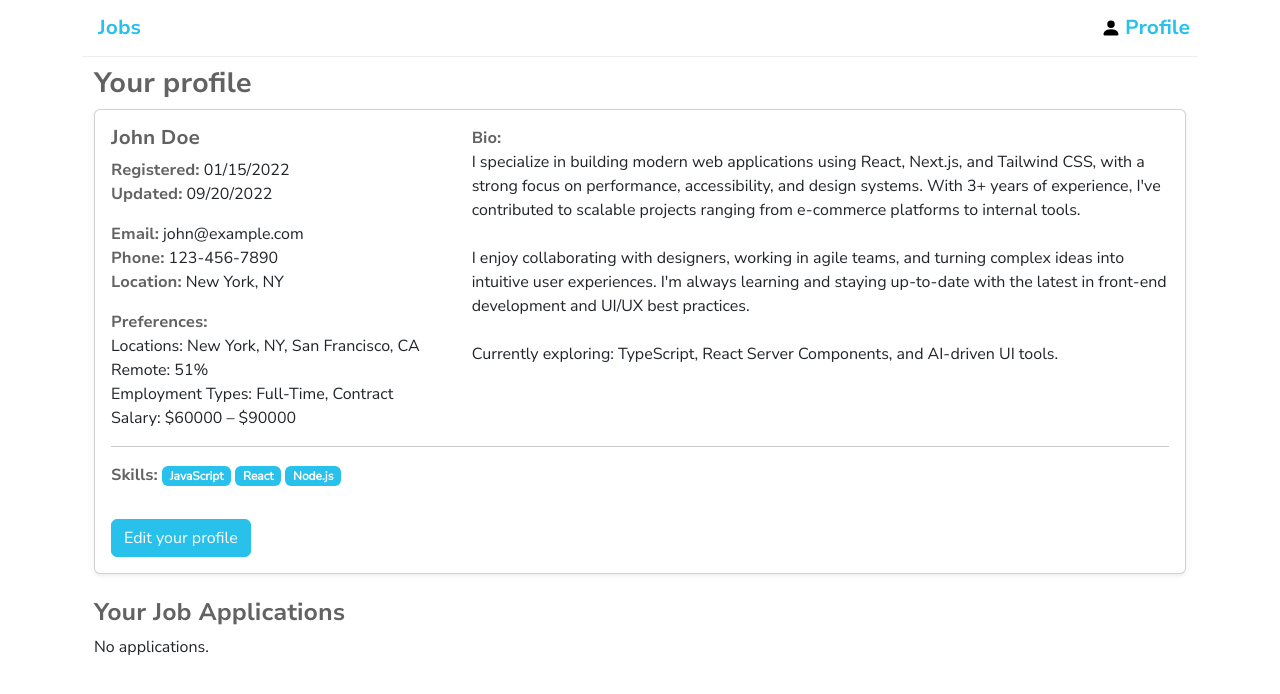
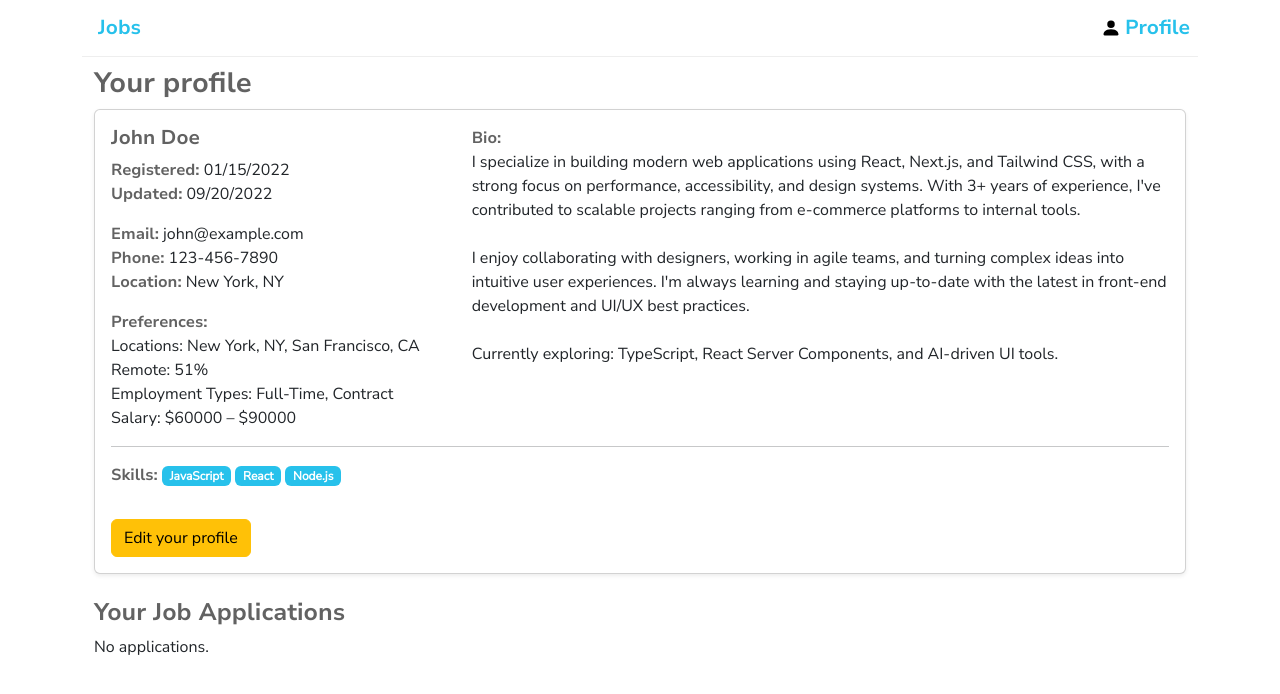
Before and after one commit to Elfoslav/jobshunter, a Next.js app: page /profile in a window 1280 px wide. Shown: the top 694 px of the page. Built offline with nearby package versions, Linux system fonts and the light colour scheme.

Commit message:
User profile UI improvements

```diff
--- a/src/app/profile/edit/page.tsx
+++ b/src/app/profile/edit/page.tsx
@@ -13,7 +13,7 @@ export default function UserEdit() {
   ];
 
   return (
-    <div>
+    <div className="mb-4">
       <Breadcrumbs items={breadcrumbs} />
 
       <Container>
--- a/src/app/profile/page.tsx
+++ b/src/app/profile/page.tsx
@@ -41,7 +41,7 @@ export default function UserShow() {
   }
 
   return (
-    <Container>
+    <Container className="mb-4">
       <h2>Your profile</h2>
 
       {/* User Info Card */}
@@ -108,7 +108,9 @@ export default function UserShow() {
             <Col></Col>
           </Row>
           <div className="mt-3">
-            <Button href="/profile/edit">Edit your profile</Button>
+            <Button variant="warning" href="/profile/edit">
+              Edit your profile
+            </Button>
           </div>
         </Card.Body>
       </Card>
```
Also changed, not shown: src/app/profile/components/UserProfileForm.tsx (+5 -5 lines).
